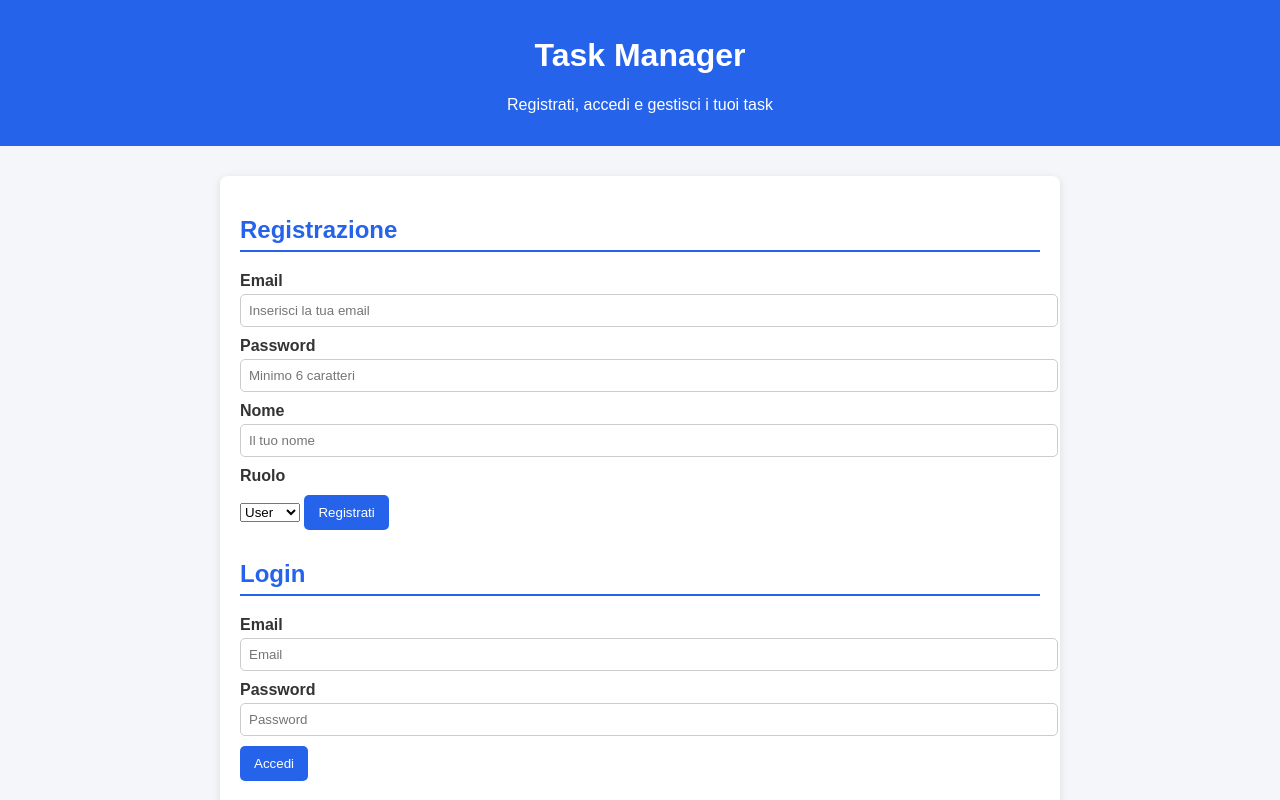
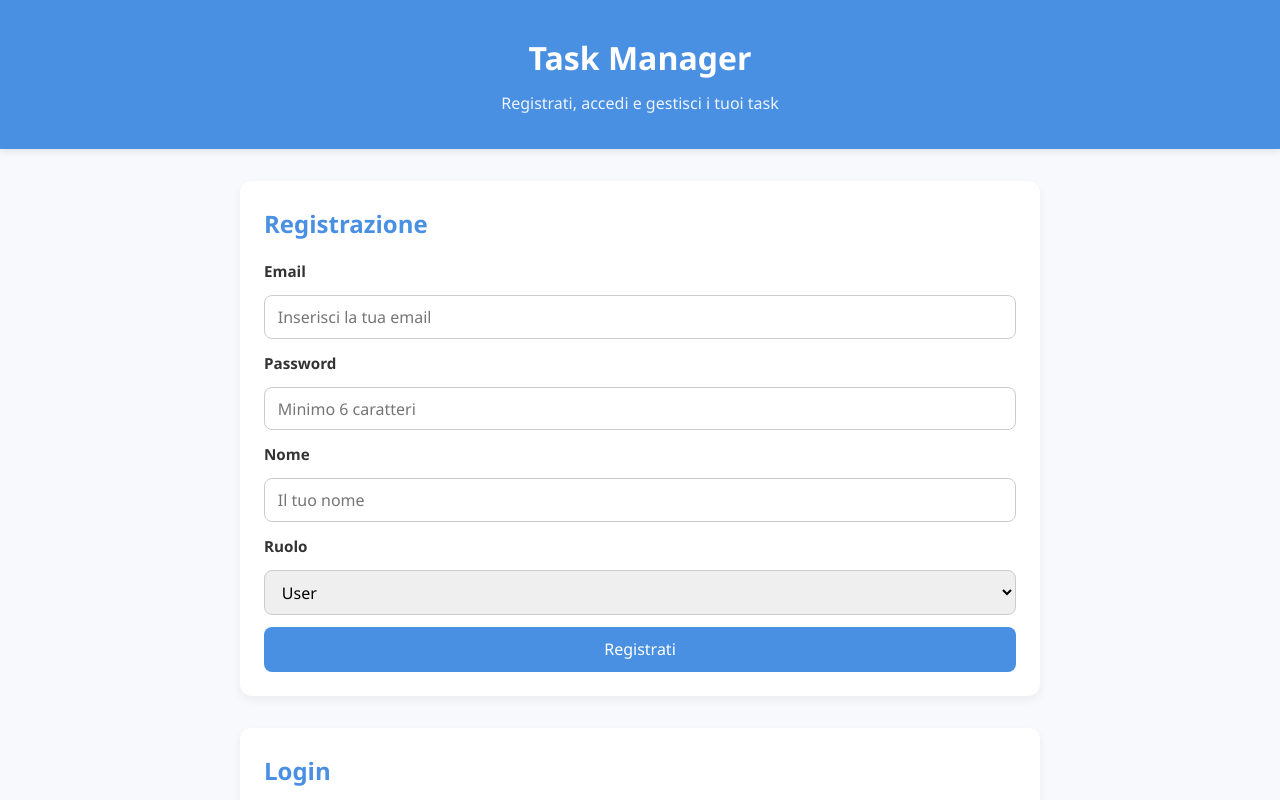
Before and after one commit to Salvo2796/task-manager, a website: page public/index.html in a window 1280 px wide. Shown: the top 800 px of the page. Drawn offline with Linux system fonts and the light colour scheme.

Commit message:
modifica public

```diff
--- a/public/style.css
+++ b/public/style.css
@@ -1,86 +1,153 @@
-body {
-            font-family: Arial, sans-serif;
-            background-color: #f5f6fa;
-            color: #333;
+/* ======== RESET BASE ======== */
+* {
+  box-sizing: border-box;
   margin: 0;
   padding: 0;
+  font-family: "Segoe UI", Roboto, sans-serif;
 }
 
-        header {
-            background-color: #2563eb;
-            color: white;
-            padding: 16px;
-            text-align: center;
+body {
+  background: #f7f9fc;
+  color: #333;
+  line-height: 1.6;
+  display: flex;
+  flex-direction: column;
+  min-height: 100vh;
 }
 
-        main {
-            max-width: 800px;
-            margin: 30px auto;
-            background: white;
-            border-radius: 8px;
-            padding: 20px;
+/* ======== HEADER ======== */
+header {
+  background: #4a90e2;
+  color: white;
+  text-align: center;
+  padding: 2rem 1rem;
   box-shadow: 0 2px 8px rgba(0, 0, 0, 0.1);
 }
 
-        h2 {
-            border-bottom: 2px solid #2563eb;
-            padding-bottom: 6px;
-            color: #2563eb;
+header h1 {
+  font-size: 2rem;
+  margin-bottom: 0.5rem;
 }
 
+header p {
+  font-size: 1rem;
+  opacity: 0.9;
+}
+
+/* ======== MAIN ======== */
+main {
+  flex: 1;
+  max-width: 800px;
+  width: 90%;
+  margin: 2rem auto;
+  display: flex;
+  flex-direction: column;
+  gap: 2rem;
+}
+
+/* ======== SECTIONS ======== */
+section {
+  background: white;
+  padding: 1.5rem;
+  border-radius: 12px;
+  box-shadow: 0 4px 10px rgba(0, 0, 0, 0.05);
+}
+
+section h2,
+section h3 {
+  color: #4a90e2;
+  margin-bottom: 1rem;
+  font-weight: 600;
+}
+
+/* ======== FORM ======== */
 form {
-            margin-bottom: 30px;
+  display: flex;
+  flex-direction: column;
+  gap: 0.75rem;
 }
 
 label {
-            display: block;
-            margin-top: 10px;
-            font-weight: bold;
+  font-weight: 600;
+  font-size: 0.95rem;
 }
 
 input[type="text"],
 input[type="email"],
 input[type="password"],
 textarea,
-        input[type="file"] {
-            width: 100%;
-            padding: 8px;
-            margin-top: 4px;
+select {
+  padding: 0.6rem 0.8rem;
   border: 1px solid #ccc;
-            border-radius: 5px;
+  border-radius: 8px;
+  font-size: 1rem;
+  transition: border 0.2s ease;
 }
 
+input:focus,
+textarea:focus,
+select:focus {
+  border-color: #4a90e2;
+  outline: none;
+}
+
+/* ======== BUTTONS ======== */
 button {
-            background-color: #2563eb;
+  background: #4a90e2;
   color: white;
+  padding: 0.7rem 1rem;
   border: none;
-            padding: 10px 14px;
-            margin-top: 10px;
-            border-radius: 5px;
+  border-radius: 8px;
+  font-size: 1rem;
   cursor: pointer;
+  transition: background 0.2s ease, transform 0.1s ease;
 }
 
 button:hover {
-            background-color: #1e4ed8;
+  background: #3b7bc4;
+  transform: translateY(-1px);
 }
 
-        .task {
-            background-color: #f1f5f9;
-            border: 1px solid #e2e8f0;
-            border-radius: 6px;
-            padding: 12px;
-            margin-bottom: 10px;
+button:active {
+  transform: translateY(0);
 }
 
-        .task img {
-            max-width: 120px;
-            border-radius: 6px;
-            margin-top: 8px;
+/* Logout button style */
+#logout {
+  background: #d9534f;
+  width: 100%;
 }
 
+#logout:hover {
+  background: #c9302c;
+}
+
+/* ======== TASK LIST ======== */
+#task ul {
+  list-style: none;
+  background: #f4f7fa;
+  padding: 1rem;
+  border-radius: 8px;
+  margin-bottom: 1rem;
+  border-left: 4px solid #4a90e2;
+}
+
+#task li {
+  margin-bottom: 0.5rem;
+}
+
+#task button {
+  margin-right: 0.5rem;
+  padding: 0.4rem 0.8rem;
+  font-size: 0.9rem;
+}
+
+/* ======== FOOTER ======== */
 footer {
   text-align: center;
-            font-size: 14px;
-            color: #666;
-            padding: 20px;
+  padding: 1rem;
+  background: #e8edf3;
+  font-size: 0.9rem;
+  color: #555;
+  border-top: 1px solid #d0d7e0;
 }
--- a/server.js
+++ b/server.js
@@ -1,5 +1,4 @@
 // Import e configurazioni
-
 const express = require('express');
 const connectDb = require("./config/db")
 const cors = require('cors');
@@ -42,8 +41,6 @@ app.use(cors({
   credentials: true
 }));
 
-
-
 app.use(express.json()); // Parse JSON nel body delle richieste
 
 // Logger richieste HTTP con morgan e logger custom
@@ -53,9 +50,8 @@ app.use(morgan("combined", {
   }
 }));
 
-
-
 // Servire file statici
+app.use(express.static("public"));
 
 app.use('/uploads', express.static(path.join(process.cwd(), 'uploads'))); // immagini task
 
```
Lines whose indentation alone changed are shown as unchanged.
